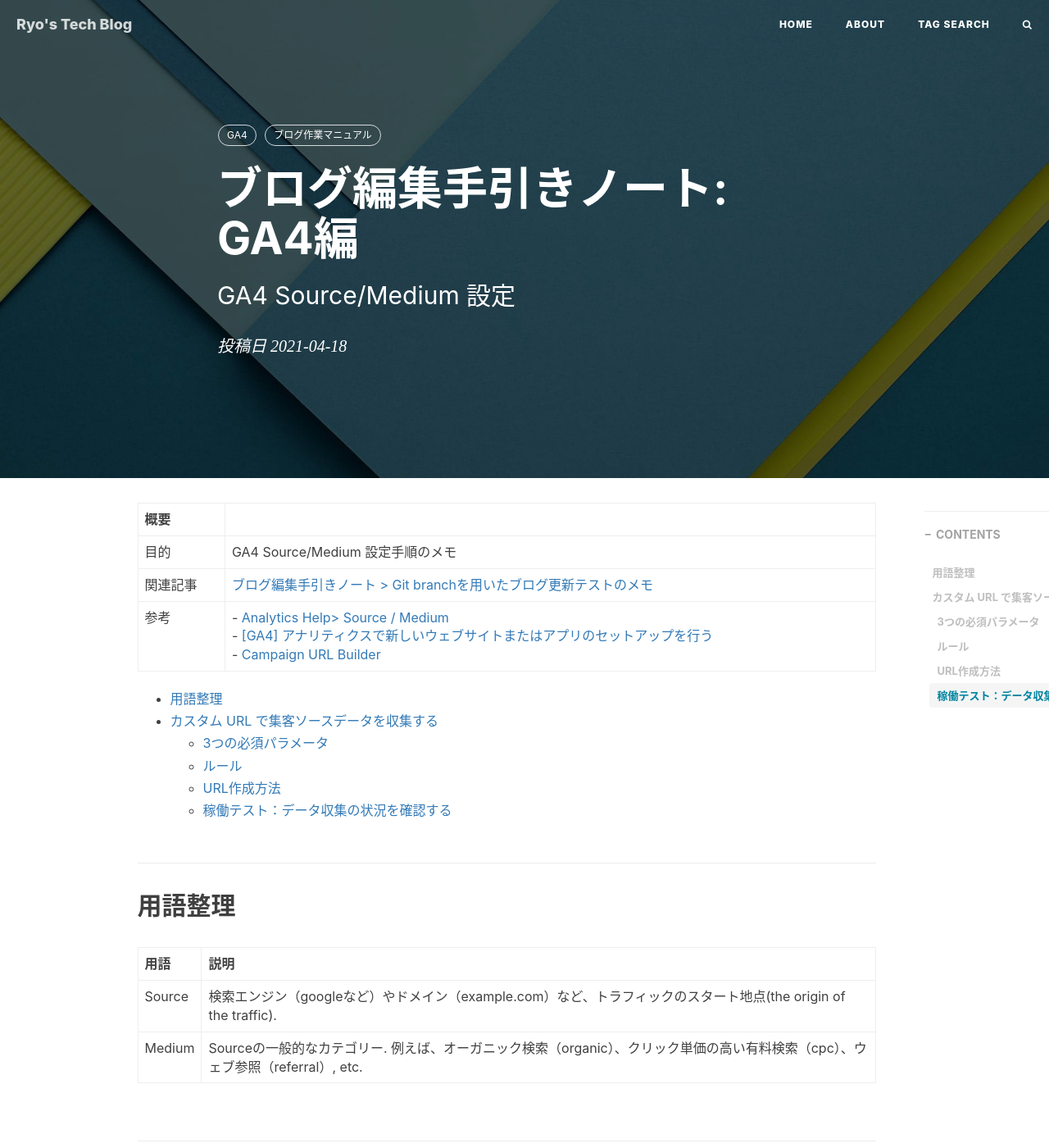
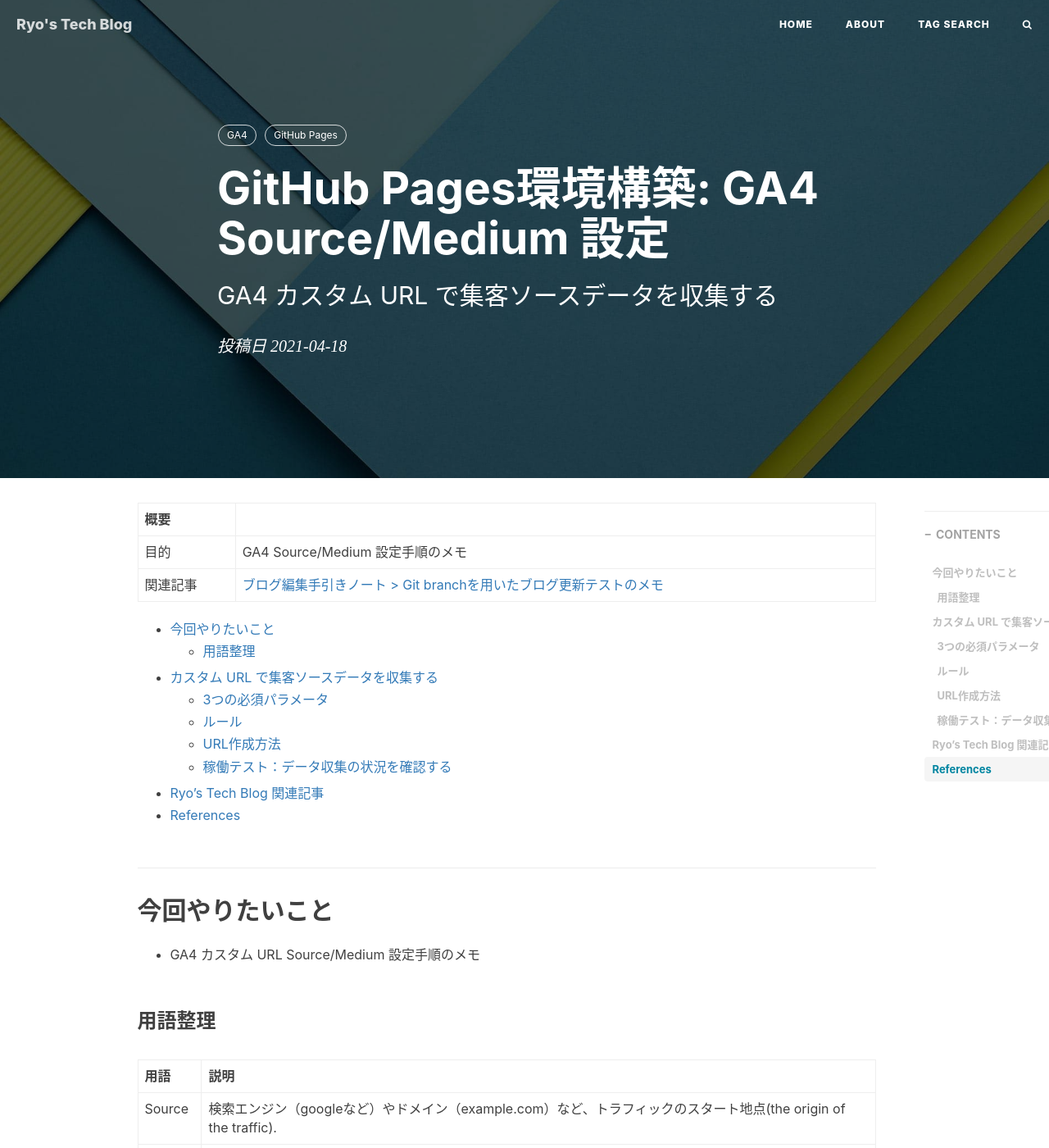
Before and after one commit to RyoNakagami/RyoNakagami.github.io, a Jekyll site: the page built from _posts/2021-04-18-google-analytics-source-setting.md, in a window 1280 px wide and 1400 px high. Shown: the whole window at 82% size. Built offline with Jekyll 4.4.1, drawn with Linux system fonts in a browser that asks for light colours; nearby versions of some CDN libraries; comment, search, counter and statistics services are not loaded; some of the changed text lies outside the part shown.

Commit message:
REMOVE useless tags

```diff
--- a/_posts/2021-04-18-google-analytics-source-setting.md
+++ b/_posts/2021-04-18-google-analytics-source-setting.md
@@ -1,14 +1,14 @@
 ---
 layout: post
-title: "ブログ編集手引きノート: GA4編"
-subtitle: "GA4 Source/Medium 設定"
+title: "GitHub Pages環境構築: GA4 Source/Medium 設定"
+subtitle: "GA4 カスタム URL で集客ソースデータを収集する"
 author: "Ryo"
 header-img: "img/tag-bg.jpg"
 header-mask: 0.4
 catelog: true
 tags:
   - GA4
-  - ブログ作業マニュアル
+  - GitHub Pages
 ---
 
 <!-- Global site tag (gtag.js) - Google Analytics -->
@@ -25,21 +25,28 @@ tags:
 |---|---|
 |目的|GA4 Source/Medium 設定手順のメモ|
 |関連記事|[ブログ編集手引きノート > Git branchを用いたブログ更新テストのメモ](https://ryonakagami.github.io/2020/10/13/Blog-development/)|
-|参考|- [Analytics Help> Source / Medium](https://support.google.com/analytics/answer/6099206?hl=en)<br>- [[GA4] アナリティクスで新しいウェブサイトまたはアプリのセットアップを行う](https://support.google.com/analytics/answer/9304153#add-tag)<br>- [Campaign URL Builder](https://ga-dev-tools.appspot.com/campaign-url-builder/)|
+
 
 <!-- START doctoc generated TOC please keep comment here to allow auto update -->
 <!-- DON'T EDIT THIS SECTION, INSTEAD RE-RUN doctoc TO UPDATE -->
 
-- [用語整理](#%E7%94%A8%E8%AA%9E%E6%95%B4%E7%90%86)
+- [今回やりたいこと](#%E4%BB%8A%E5%9B%9E%E3%82%84%E3%82%8A%E3%81%9F%E3%81%84%E3%81%93%E3%81%A8)
+  - [用語整理](#%E7%94%A8%E8%AA%9E%E6%95%B4%E7%90%86)
 - [カスタム URL で集客ソースデータを収集する](#%E3%82%AB%E3%82%B9%E3%82%BF%E3%83%A0-url-%E3%81%A7%E9%9B%86%E5%AE%A2%E3%82%BD%E3%83%BC%E3%82%B9%E3%83%87%E3%83%BC%E3%82%BF%E3%82%92%E5%8F%8E%E9%9B%86%E3%81%99%E3%82%8B)
   - [3つの必須パラメータ](#3%E3%81%A4%E3%81%AE%E5%BF%85%E9%A0%88%E3%83%91%E3%83%A9%E3%83%A1%E3%83%BC%E3%82%BF)
   - [ルール](#%E3%83%AB%E3%83%BC%E3%83%AB)
   - [URL作成方法](#url%E4%BD%9C%E6%88%90%E6%96%B9%E6%B3%95)
   - [稼働テスト：データ収集の状況を確認する](#%E7%A8%BC%E5%83%8D%E3%83%86%E3%82%B9%E3%83%88%E3%83%87%E3%83%BC%E3%82%BF%E5%8F%8E%E9%9B%86%E3%81%AE%E7%8A%B6%E6%B3%81%E3%82%92%E7%A2%BA%E8%AA%8D%E3%81%99%E3%82%8B)
+- [Ryo's Tech Blog 関連記事](#ryos-tech-blog-%E9%96%A2%E9%80%A3%E8%A8%98%E4%BA%8B)
+- [References](#references)
 
 <!-- END doctoc generated TOC please keep comment here to allow auto update -->
 
-## 用語整理
+## 今回やりたいこと
+
+- GA4 カスタム URL Source/Medium 設定手順のメモ
+
+### 用語整理
 
 |用語|説明|
 |---|---|
@@ -96,3 +103,14 @@ URL は手作業で作成することも、URL 生成ツールを使用して作
 - Analyticsから`Realtime`をクリックし、データ送信状況を確認
 - 測定コードが適切に設定されている場合は、`現在のユーザー数` カードのユーザー数が約 15 秒ごとに更新されます
 - 他のレポートでは、データの処理に 24〜48 時間かかります
+
+
+## Ryo's Tech Blog 関連記事
+
+- [ブログ編集手引きノート > Git branchを用いたブログ更新テストのメモ](https://ryonakagami.github.io/2020/10/13/Blog-development/)
+
+## References
+
+- [Analytics Help> Source / Medium](https://support.google.com/analytics/answer/6099206?hl=en)
+- [[GA4] アナリティクスで新しいウェブサイトまたはアプリのセットアップを行う](https://support.google.com/analytics/answer/9304153#add-tag)
+- [Campaign URL Builder](https://ga-dev-tools.appspot.com/campaign-url-builder/)
```
Also changed, not shown: _posts/2020-12-20-packages-manager-apt-command.md (+3 -3 lines), _posts/2020-12-21-ubuntu-bleachbit.md (+10 -10 lines), _posts/2021-04-09-ubuntu-dvdsetup.md (+1 -2 lines).
